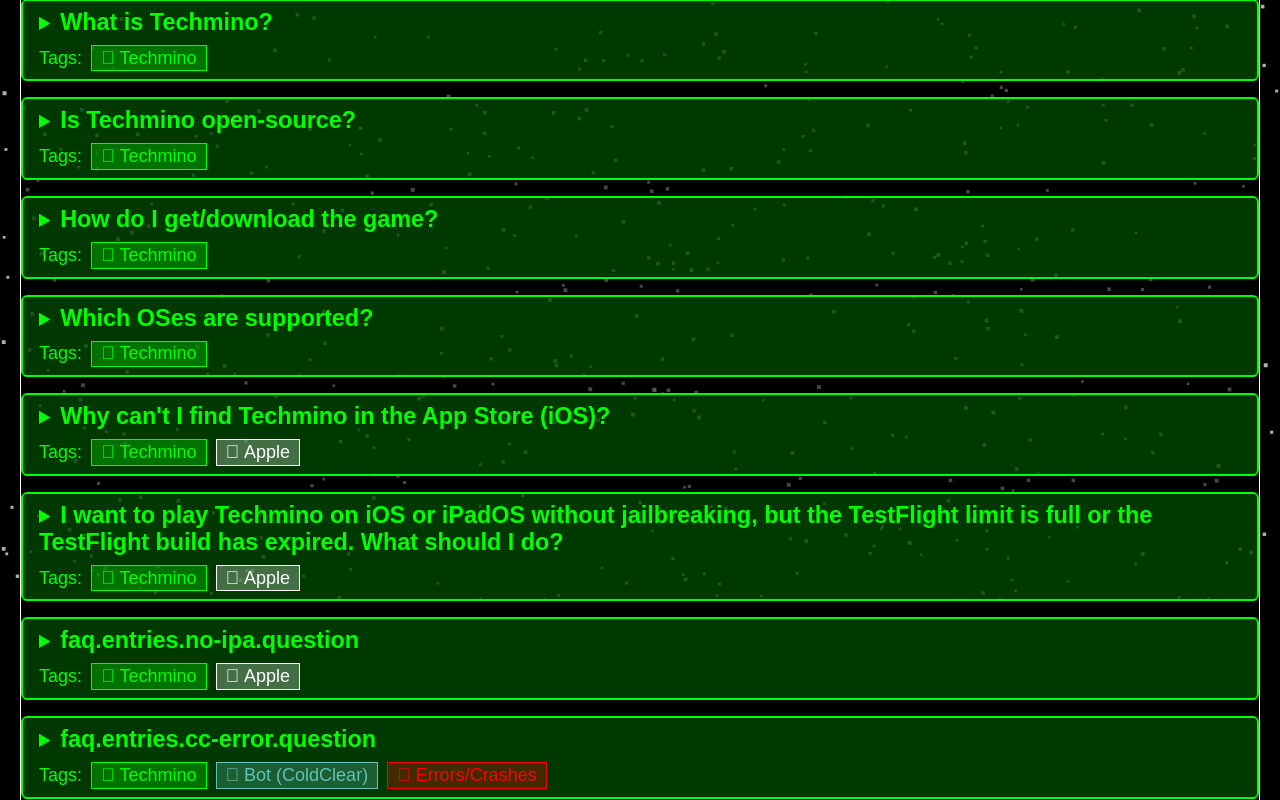
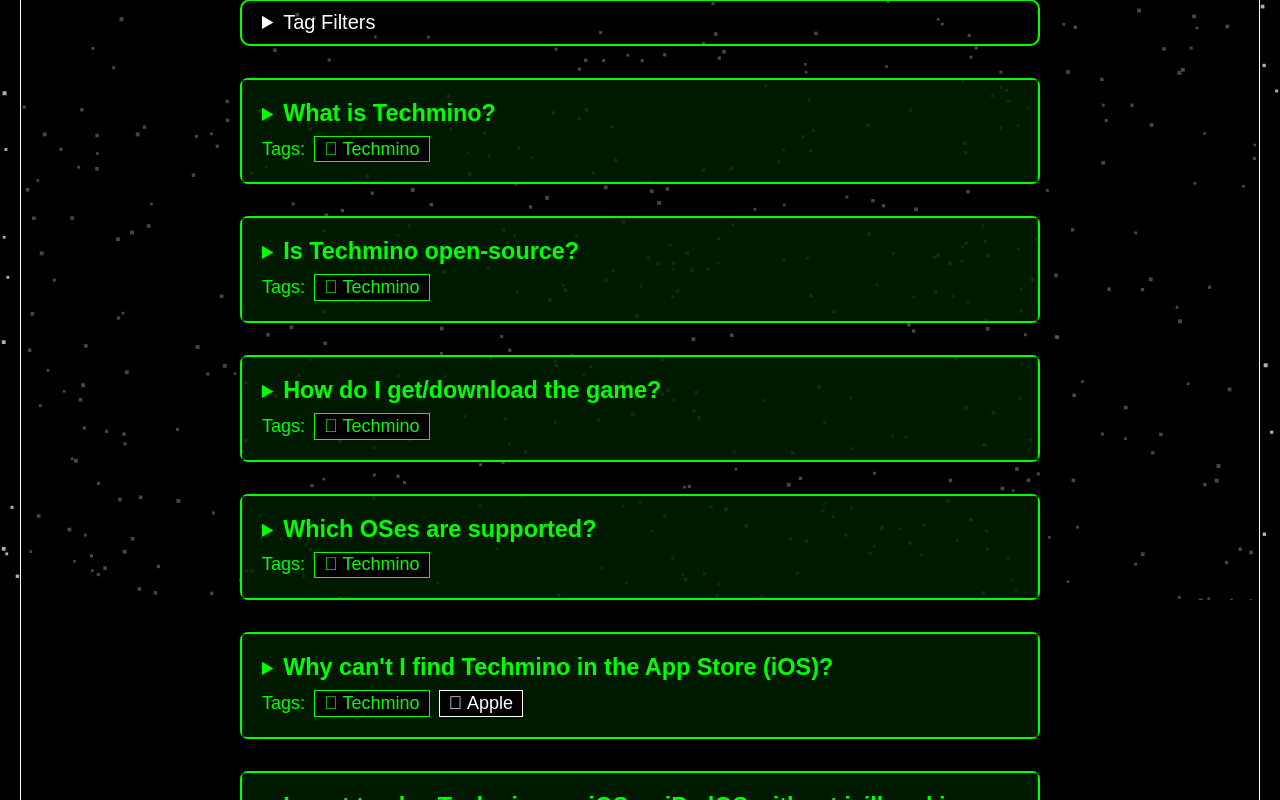
Before and after one commit to techmino-hub/techmino-hub-source-code, a Nuxt app: page /faq in a window 1280 px wide. Shown: the part 200-1000 px from the top of the page. Built offline with nearby package versions, Linux system fonts and the light colour scheme; a web font is replaced by a local one.

Commit message:
Add nonfunctional tag filter to faq

```diff
--- a/assets/lang/en.ts
+++ b/assets/lang/en.ts
@@ -45,6 +45,27 @@
   faq: {
     tabTitle: "Techmino Hub - FAQ",
     title: "FAQ",
+    filter: {
+      title: "Tag Filters",
+      exclude: "Exclude",
+      all: "All",
+      include: "Include"
+    },
+    preTags: "Tags: ",
+    tags: {
+      techmino: "Techmino",
+      galaxy: "Tech. Galaxy",
+      linux: "Linux",
+      apple: "Apple",
+      multiplayer: "Multiplayer",
+      error: "Errors/Crashes",
+      bot: "Bot (ColdClear)"
+    },
+    note: `md_**Note**
+    The questions in the FAQ are originally sourced from [Techmino's official Discord server](https://discord.gg/f9pUvkh).
+    They may have been modified for clarity and localization purposes, and may not quote the original message verbatim.
+    Although we strive for accuracy, some information in the FAQ may be out-of-date.
+    If you spot an inaccuracy, please report it on [GitHub issues](https://github.com/techmino-hub/techmino-hub-source-code/issues/new) or on [Techmino's official Discord server](https://discord.gg/f9pUvkh).`,
     entries: {
       'what-is-techmino': {
         question: "What is Techmino?",
@@ -110,21 +131,6 @@
 For more information, visit the Sideloadly website.`
       }
     },
-    preTags: "Tags: ",
-    tags: {
-      techmino: "Techmino",
-      galaxy: "Tech. Galaxy",
-      linux: "Linux",
-      apple: "Apple",
-      multiplayer: "Multiplayer",
-      error: "Errors/Crashes",
-      bot: "Bot (ColdClear)"
-    },
-    note: `md_**Note**
-    The questions in the FAQ are originally sourced from [Techmino's official Discord server](https://discord.gg/f9pUvkh).
-    They may have been modified for clarity and localization purposes, and may not quote the original message verbatim.
-    Although we strive for accuracy, some information in the FAQ may be out-of-date.
-    If you spot an inaccuracy, please report it on [GitHub issues](https://github.com/techmino-hub/techmino-hub-source-code/issues/new) or on [Techmino's official Discord server](https://discord.gg/f9pUvkh).`
   },
   cookies: {
     tabTitle: "Techmino Hub - Cookie Info",
--- a/assets/scss/index.scss
+++ b/assets/scss/index.scss
@@ -1,3 +1,5 @@
+@use '~/assets/scss/colors' as colors;
+
 body {
     margin: 0;
     padding: 0;
@@ -23,6 +25,34 @@
 
         > main {
             background-color: rgba(0, 0, 0, 0.6);
+
+            a.block-style {
+                color: colors.$primary-color;
+                transition-duration: 200ms;
+                border-radius: 0.5em;
+                padding: 0.25em 0.4em;
+                &:hover {
+                    background-color: colors.$primary-color-alpha25;
+                }
+                &:active {
+                    background-color: colors.$primary-color-alpha50;
+                }
+            }
+
+            a.glow-style {
+                color: colors.$btn-border-color;
+                transition: 200ms;
+
+                &:hover {
+                    text-shadow: 0 0 0.15em colors.$btn-hover-border-color;
+                    color: colors.$btn-hover-border-color;
+                }
+
+                &:active {
+                    text-shadow: 0 0 0.3em colors.$btn-active-border-color;
+                    color: colors.$btn-active-border-color;
+                }
+            }
         }
     }
 }
--- a/components/faq/faq-entry.vue
+++ b/components/faq/faq-entry.vue
@@ -31,29 +31,28 @@
     </details>
 </template>
 
-<style scoped lang="scss">
-details {
-    border: 0.1em solid lime;
-    border-radius: 0.4rem;
+<style lang="scss">
+@use '~/assets/scss/colors';
+details.question {
+    border: 0.1em solid colors.$primary-color;
+    border-radius: 0.4em;
     transition: 200ms;
-    margin-bottom: 1rem;
 
-    font-size: 1.25rem;
-    background-color: rgba(0,100,0,0.15);
+    font-size: 1.25em;
+    background-color: #00330022;
     color: white;
 
     &[open] > summary {
-        border-bottom: 0.1em dashed lime;
+        border-bottom: 0.1em dotted colors.$primary-color-alpha75;
     }
 
     > summary {
         height: min-content;
-        padding: 0.5rem 1rem;
-        background-color: rgba(0,100,0,0.5);
+        padding: 1em;
+        background-color: #002200bb;
         border: 0 none transparent;
-        color: lime;
+        color: colors.$primary-color;
         cursor: pointer;
-        font-size: 1.25rem;
         flex-grow: 1;
         text-align: left;
 
@@ -76,20 +75,35 @@
             display: inline-block;
             text-align: center;
             margin-right: 1rem;
-            width: 2rem; height: 2rem;
+            width: 2em; height: 2em;
             align-self: center;
-            border: 1px solid lime;
+            border: 1px solid colors.$primary-color;
             border-radius: 0.2rem;
         }
     }
 
-    article {
+    > article {
         display: flex;
         flex-direction: column;
         padding: 1em 1.5em 0.5em;
 
-        blockquote {
+        > blockquote {
             margin: 0;
+
+            a {
+                color: colors.$btn-border-color;
+                transition: 200ms;
+
+                &:hover {
+                    text-shadow: 0 0 0.15em colors.$btn-hover-border-color;
+                    color: colors.$btn-hover-border-color;
+                }
+
+                &:active {
+                    text-shadow: 0 0 0.3em colors.$btn-active-border-color;
+                    color: colors.$btn-active-border-color;
+                }
+            }
         }
 
         cite {
--- /dev/null
+++ b/components/faq/tag-filter.vue
@@ -0,0 +1,90 @@
+<script setup lang="ts">
+import { Tag } from '~/assets/types/faq';
+
+const props = defineProps({
+    ref: {
+
+    }
+})
+</script>
+
+<template>
+    <details class="hide-noscript-important">
+        <summary>{{ $t('faq.filter.title') }}</summary>
+        <ul>
+            <li v-for="tag in Tag">
+                <FaqTag :tag="tag" />
+                <div class="radio-wrapper">
+                    <input type="radio" :name="$t(`faq.tags.${tag}`)" :id="`tag-${tag}-exclude`" value="exclude">
+                    <label :for="`tag-${tag}-exclude`">{{ $t('faq.filter.exclude') }}</label>
+
+                    <input type="radio" :name="$t(`faq.tags.${tag}`)" :id="`tag-${tag}-all`" value="all" checked>
+                    <label :for="`tag-${tag}-all`">{{ $t('faq.filter.all') }}</label>
+
+                    <input type="radio" :name="$t(`faq.tags.${tag}`)" :id="`tag-${tag}-include`" value="include">
+                    <label :for="`tag-${tag}-include`">{{ $t('faq.filter.include') }}</label>
+                </div>
+            </li>
+        </ul>
+    </details>
+</template>
+
+<style scoped lang="scss">
+@use '~/assets/scss/colors';
+details {
+    border: 0.1em solid colors.$primary-color;
+    border-radius: 0.5em;
+    padding: 0.5em 1em;
+    font-size: 1.25em;
+
+    ul {
+        display: flex;
+        flex-direction: column;
+        padding: 0.5em 1em;
+
+        li {
+            display: flex;
+            flex-direction: row;
+            justify-content: space-between;
+            flex-wrap: wrap;
+            row-gap: 0.5em;
+
+            &:not(:last-child) {
+                padding-bottom: 0.5em;
+                border-bottom: 0.1em dashed colors.$primary-color-alpha25;
+                margin-bottom: 0.5em;
+            }
+
+            @media (max-width: 750px) {
+                flex-direction: column;
+                align-items: center;
+            }
+
+            .radio-wrapper {
+                display: flex;
+                flex-direction: row;
+                flex-wrap: wrap;
+                align-items: center;
+
+                label {
+                    transition: color 250ms;
+
+                    &:hover {
+                        color: colors.$btn-hover-border-color;
+                    }
+
+                    &:active {
+                        color: colors.$btn-active-border-color;
+                    }
+
+                    &:not(:last-child) {
+                        padding-inline: 0.25em 0.5em;
+                        margin-inline-end: 0.25em;
+                        border-inline-end: 0.1em solid colors.$primary-color-alpha25;
+                    }
+                }
+            }
+        }
+    }
+}
+</style>
--- a/components/faq/tag.vue
+++ b/components/faq/tag.vue
@@ -5,7 +5,7 @@
 
 const props = defineProps({
     tag: {
-        type: Object as PropType<Tag>,
+        type: Tag,
         required: true
     }
 });
@@ -30,41 +30,18 @@
 <style scoped lang="scss">
 span {
     --color: lime;
-    --bg-color: rgba(0, 200, 0, 0.4);
 
     display: inline-block;
     color: var(--color);
-    background-color: var(--bg-color);
+    background-color: black;
     padding: 0.1em 0.5em;
     border: 1px solid var(--color);
 
-    &.techmino {
-        --color: lime;
-        --bg-color: rgba(0, 200, 0, 0.4);
-    }
-    &.galaxy {
-        --color: #978ae7;
-        --bg-color: #483d8b44;
-    }
-    &.linux {
-        --color: #f1e05a;
-        --bg-color: #f1e05a44;
-    }
-    &.apple {
-        --color: white;
-        --bg-color: #ffffff44;
-    }
-    &.multiplayer {
-        --color: #ff7f00;
-        --bg-color: #ff7f0044;
-    }
-    &.error {
-        --color: #ff0000;
-        --bg-color: #ff000044;
-    }
-    &.bot {
-        --color: #62c2b9;
-        --bg-color: #62c2b944;
-    }
+    &.galaxy { --color: #978ae7; }
+    &.linux { --color: #f1e05a; }
+    &.apple { --color: white; }
+    &.multiplayer { --color: #ff7f00; }
+    &.error { --color: #ff0000; }
+    &.bot { --color: #62c2b9; }
 }
 </style>
--- a/components/footer.vue
+++ b/components/footer.vue
@@ -14,7 +14,7 @@
   </footer>
 </template>
 
-<style>
+<style lang="scss">
 footer {
     display: flex;
     flex-direction: row;
--- a/components/header.vue
+++ b/components/header.vue
@@ -29,7 +29,7 @@
     </header>
 </template>
 
-<style lang="scss">
+<style scoped lang="scss">
 @use "~/assets/scss/main.scss";
 @use "~/assets/scss/colors.scss";
 
--- a/error.vue
+++ b/error.vue
@@ -70,13 +70,14 @@
     </div>
 </template>
 
-<style lang="scss">
+<style scoped lang="scss">
 @use "~/assets/scss/main";
-@use "~/assets/scss/colors";
+@use "~/assets/scss/colors" as colors;
 @use "~/assets/scss/index";
 
 main {
     padding: 1em 2em;
+
     a {
         color: colors.$primary-color;
         transition-duration: 200ms;
--- a/pages/faq.vue
+++ b/pages/faq.vue
@@ -1,5 +1,5 @@
 <script setup lang="ts">
-import type { FAQEntry } from '~/assets/types/faq';
+import { type FAQEntry, Tag } from '~/assets/types/faq';
 import * as faq from '~/assets/data/faq';
 
 const faqEntries = faq.default;
@@ -8,13 +8,26 @@
     <div>
         <Title>{{ $t('faq.tabTitle') }}</Title>
         <h1 class="center-text">{{ $t('faq.title') }}</h1>
-        <div>
+        <main class="entries">
+            <FaqTagFilter />
             <FaqEntry
                 v-for="faqEntry in Object.values(faqEntries)"
                 :entry="faqEntry"
             />
-        </div>
+        </main>
         <br>
         <small v-html="$t('faq.note')"></small>
     </div>
 </template>
+
+<style scoped lang="scss">
+@use "~/assets/scss/colors";
+.entries {
+    display: flex;
+    flex-direction: column;
+    width: fit-content;
+    margin-inline: auto;
+    max-width: 50em;
+    gap: 2em;
+}
+</style>
```
